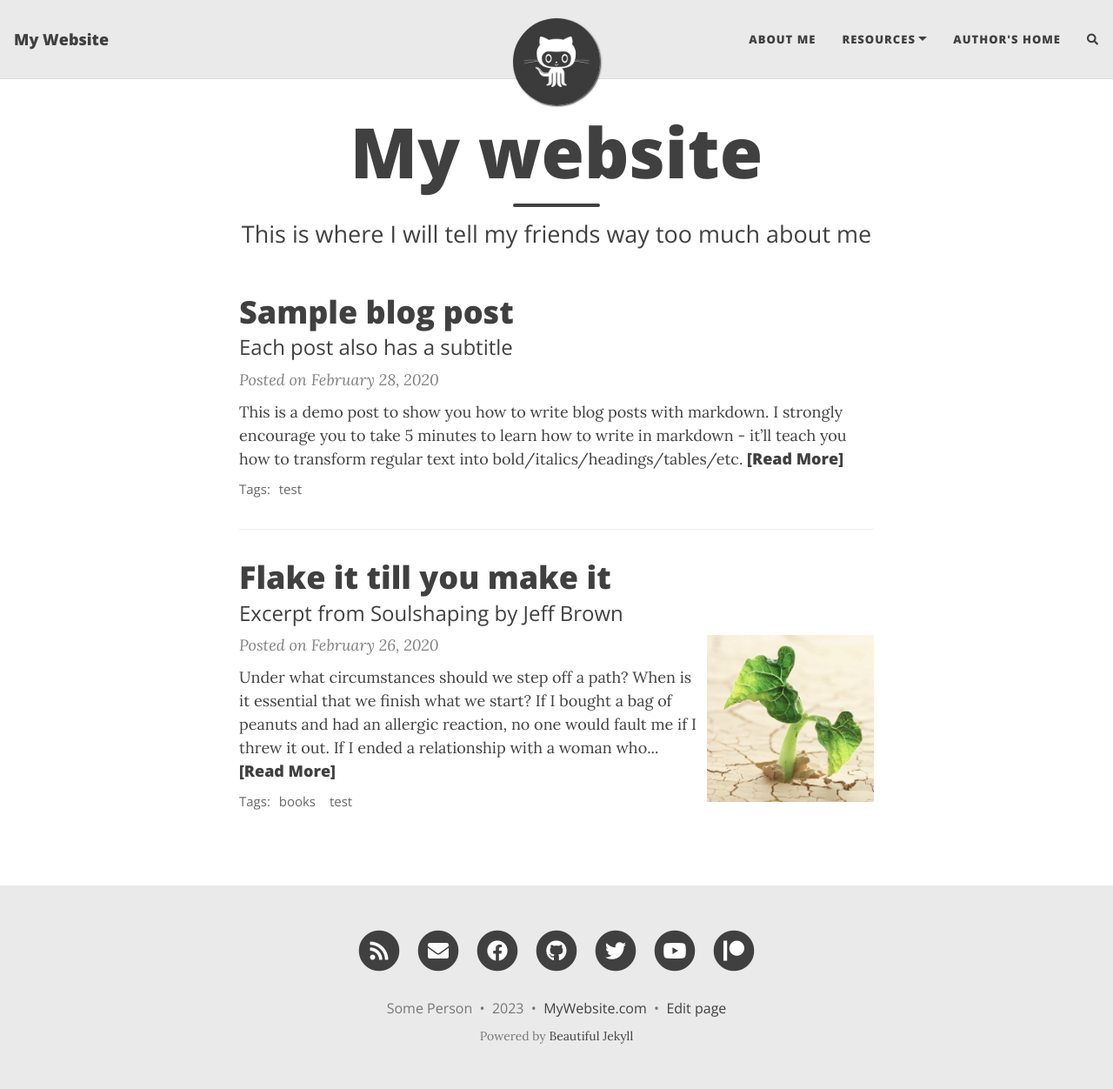
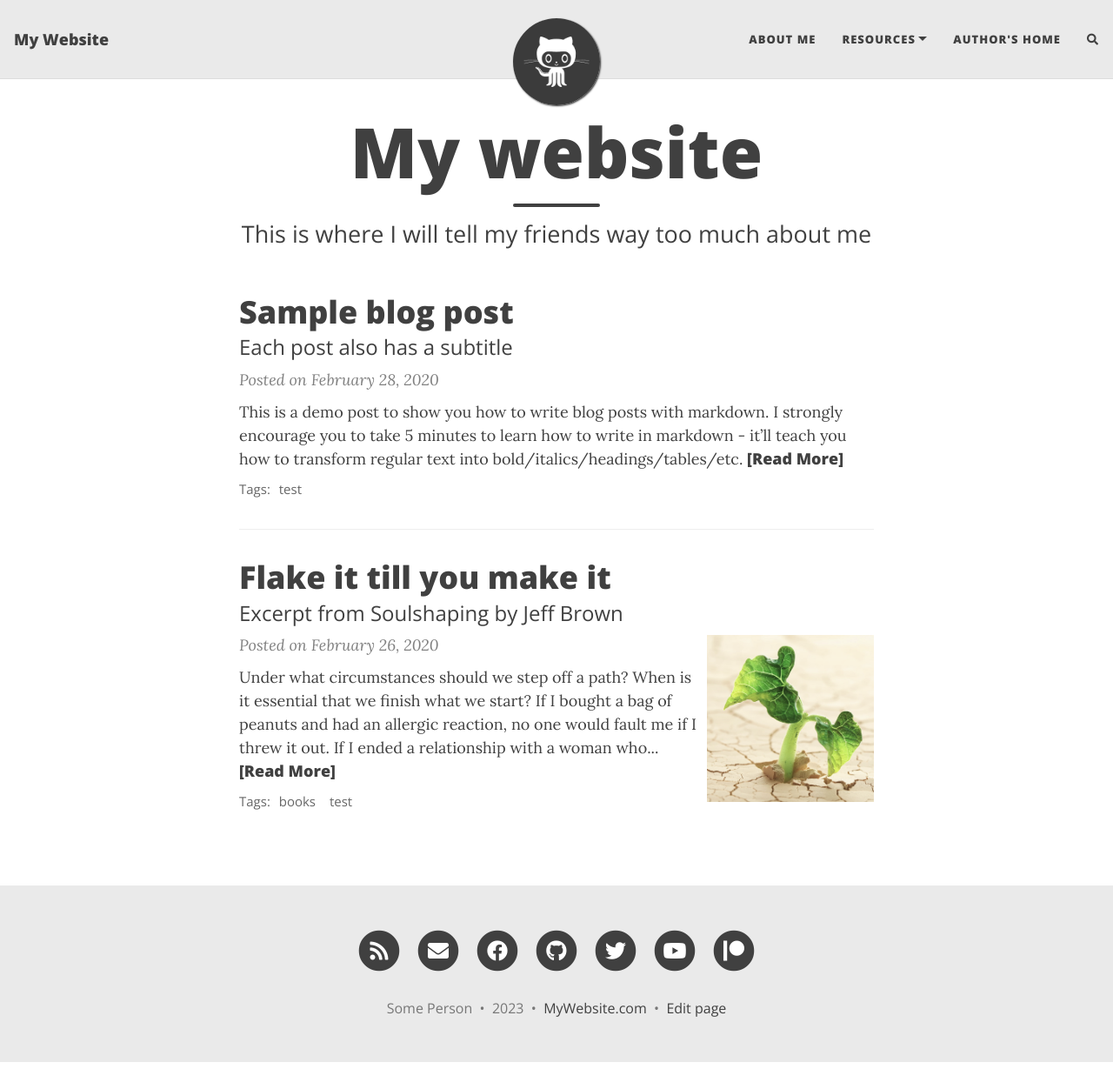
Before and after one commit to konceptosociala/konceptosociala.github.io, a Jekyll site: the page built from index.html, in a window 1280 px wide and 1252 px high. Shown: the whole window at 87% size. Built offline with Jekyll 4.4.1, drawn with Linux system fonts in a browser that asks for light colours; nearby versions of some CDN libraries; the list of posts is cut into pages by our own code; comment, search, counter and statistics services are not loaded.

Commit message:
Site refine; Beautiful jekyll

```diff
--- a/_includes/footer.html
+++ b/_includes/footer.html
@@ -37,10 +37,6 @@
        {% endif%}
 
       </p>
-      {% unless site.remove-ads %}<p class="theme-by text-muted">
-        Powered by
-        <a href="https://beautifuljekyll.com">Beautiful Jekyll</a>
-      </p>{% endunless %}
       </div>
     </div>
   </div>
```
